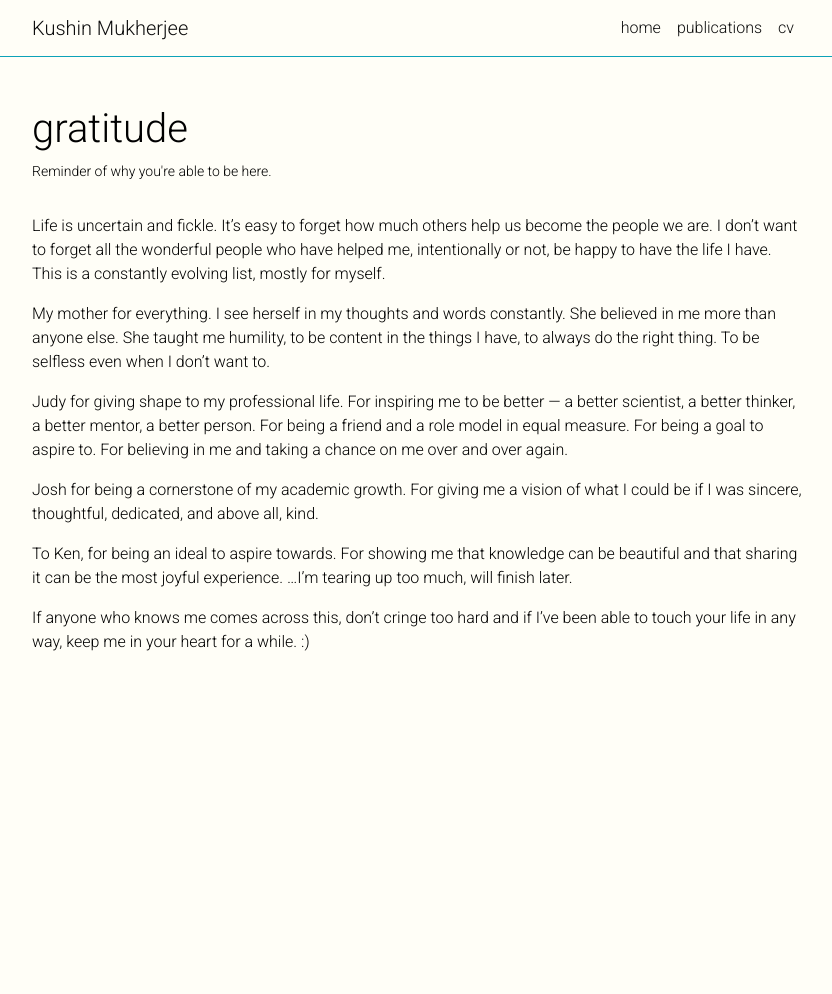
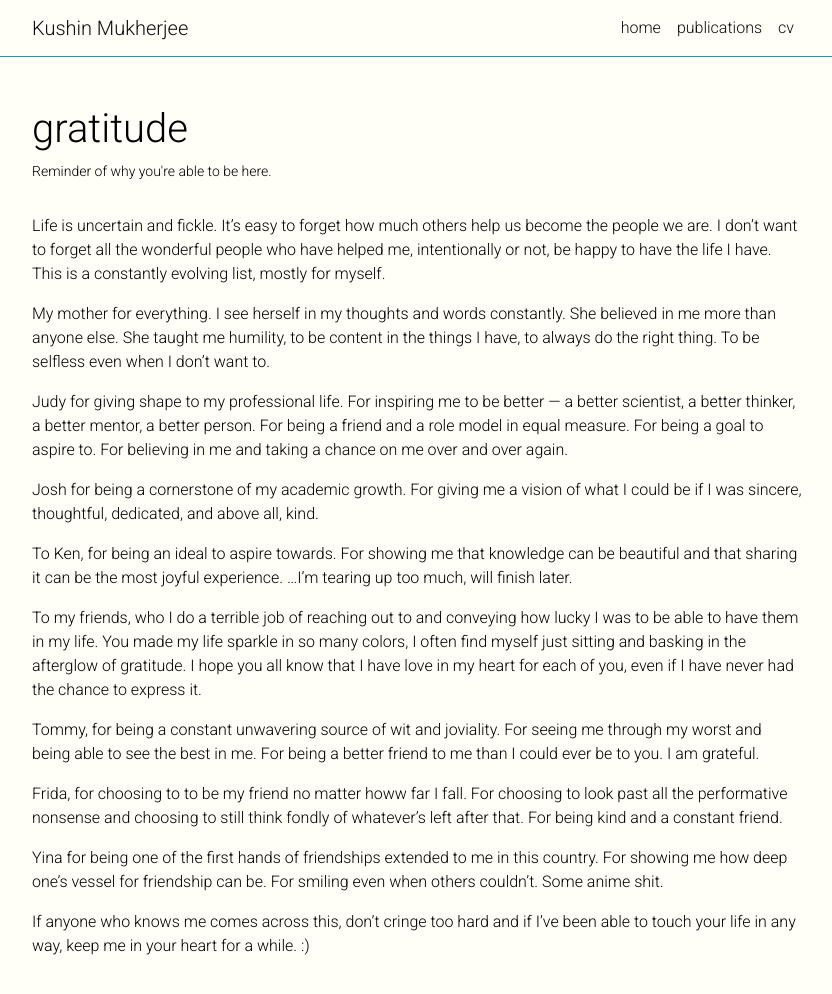
Before and after one commit to kushinm/kushinm.github.io, a Jekyll site: the page built from _pages/gratitude.md, in a window 1280 px wide and 1044 px high. Shown: the top 994 px of the window, without its empty margins (223-1055 px from the left). Built offline with Jekyll 4.4.1, drawn with Linux system fonts in a browser that asks for light colours; comment, search, counter and statistics services are not loaded; a style sheet for code colours, icons or effects is not loaded.

Commit message:
update thanks

```diff
--- a/_pages/gratitude.md
+++ b/_pages/gratitude.md
@@ -19,6 +19,13 @@ Josh for being a cornerstone of my academic growth. For giving me a vision of wh
 To Ken, for being an ideal to aspire towards. For showing me that knowledge can be beautiful and that sharing it can be the most joyful experience.
 ...I'm tearing up too much, will finish later.
 
+To my friends, who I do a terrible job of reaching out to and conveying how lucky I was to be able to have them in my life. You made my life sparkle in so many colors, I often find myself just sitting and basking in the afterglow of gratitude. I hope you all know that I have love in my heart for each of you, even if I have never had the chance to express it.
+
+Tommy, for being a constant unwavering source of wit and joviality. For seeing me through my worst and being able to see the best in me. For being a better friend to me than I could ever be to you. I am grateful.
+
+Frida, for choosing to  to be my friend no matter howw far I fall. For choosing to look past all the performative nonsense and choosing to still think fondly of whatever's left after that. For being kind and a constant friend.
+
+Yina for being one of the first hands of friendships extended to me in this country. For showing me how deep one's vessel for friendship can be. For smiling even when others couldn't. Some anime shit.
 
 
 
```
